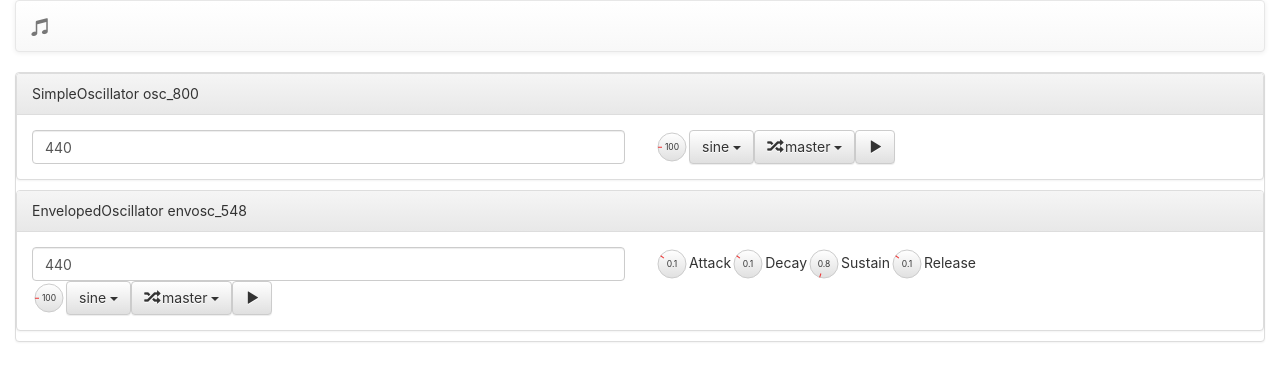
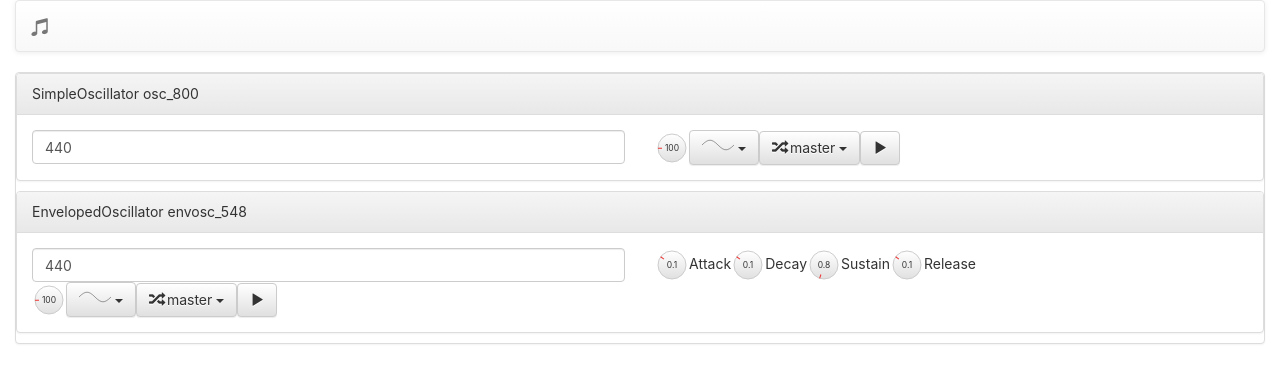
Before and after one commit to alexiusp/audioapi-playground, a React (Create React App) app: page / in a window 1280 px wide. Shown: the top 367 px of the page. Built offline with nearby package versions, Linux system fonts and the light colour scheme.

Commit message:
wave type implemented as svg

```diff
--- /dev/null
+++ b/src/controls/waveSelector.css
@@ -0,0 +1,6 @@
+.wave-type-selector svg.wave-type, li svg.wave-type {
+  stroke: #333;
+}
+li.active svg.wave-type {
+  stroke: #fff
+}
--- /dev/null
+++ b/src/controls/waveSelector.tsx
@@ -0,0 +1,91 @@
+import React from 'react';
+import { DropdownButton, MenuItem } from 'react-bootstrap';
+
+import './waveSelector.css';
+
+import { ID } from '../models/base';
+import { OscillatorType, DataCallback, OscillatorTypeEnum } from '../models/types';
+import { getUID } from '../utils/utils';
+
+export interface Props {
+  selected: OscillatorType;
+  id?: ID;
+  onSelect: DataCallback<any>;
+}
+
+export function SineWave() {
+  return (
+    <svg className="wave-type" width="32px" height="16px" viewBox="0 0 200 100">
+      <path strokeWidth="3" fill="none" d="M0 50 C 40 10, 60 10, 100 50 C 140 90, 160 90, 200 50" />
+    </svg>
+  );
+}
+
+export function SquareWave() {
+  return (
+    <svg className="wave-type" width="32px" height="16px" viewBox="0 0 200 100">
+      <path strokeWidth="3" fill="none" d="M0 50 L 0 0, 100 0, 100 100, 200 100, 200 50" />
+    </svg>
+  );
+}
+
+export function TriangleWave() {
+  return (
+    <svg className="wave-type" width="32px" height="16px" viewBox="0 0 200 100">
+      <path strokeWidth="3" fill="none" d="M0 50 L 50 0, 150 100, 200 50" />
+    </svg>
+  );
+}
+
+export function SawtoothWave() {
+  return (
+    <svg className="wave-type" width="32px" height="16px" viewBox="0 0 200 100">
+      <path strokeWidth="3" fill="none" d="M0 50 L 100 0, 100 100, 200 50" />
+    </svg>
+  );
+}
+
+export default function WaveSelector(props: Props) {
+  const { selected } = props;
+  const id = props.id || getUID('wave');
+  let activeWave = <SineWave />;
+  switch (selected) {
+    case OscillatorTypeEnum.Square:
+      activeWave = <SquareWave />;
+      break;
+    case OscillatorTypeEnum.Triangle:
+      activeWave = <TriangleWave />;
+      break;
+    case OscillatorTypeEnum.Sawtooth:
+      activeWave = <SawtoothWave />;
+      break;
+  }
+  return (
+    <DropdownButton
+      className="wave-type-selector"
+      onSelect={props.onSelect}
+      title={activeWave}
+      id={`${id}-type-selector`}>
+      <MenuItem
+        active={selected === OscillatorTypeEnum.Sine}
+        eventKey={OscillatorTypeEnum.Sine}>
+        <SineWave />
+      </MenuItem>
+      <MenuItem
+        active={selected === OscillatorTypeEnum.Square}
+        eventKey={OscillatorTypeEnum.Square}>
+        <SquareWave />
+      </MenuItem>
+      <MenuItem
+        active={selected === OscillatorTypeEnum.Triangle}
+        eventKey={OscillatorTypeEnum.Triangle}>
+        <TriangleWave />
+      </MenuItem>
+      <MenuItem
+        active={selected === OscillatorTypeEnum.Sawtooth}
+        eventKey={OscillatorTypeEnum.Sawtooth}>
+        <SawtoothWave />
+      </MenuItem>
+    </DropdownButton>
+  );
+}
--- a/src/models/types.ts
+++ b/src/models/types.ts
@@ -2,4 +2,11 @@ export type DataCallback<T = any> = (arg: T) => void;
 
 export type Callback = () => void;
 
+export enum OscillatorTypeEnum {
+  Sine = 'sine',
+  Square = 'square',
+  Triangle = 'triangle',
+  Sawtooth = 'sawtooth',
+  Custom = 'custom',
+}
 export type OscillatorType = 'sine'|'square'|'triangle'|'sawtooth'|'custom';
--- a/src/rack/instruments/envelopedOscillator.tsx
+++ b/src/rack/instruments/envelopedOscillator.tsx
@@ -19,8 +19,11 @@ import {
 import OutputSelector from '../../controls/outputSelector';
 import EnvelopedOscillator from '../../models/instruments/envelopedOscillator';
 import { setAttackEnvelopeInstrumentAction, setDecayEnvelopeInstrumentAction, setSustainEnvelopeInstrumentAction, setReleaseEnvelopeInstrumentAction } from '../../store/instruments/actions/envelope';
-import { throttledCallback, throttledChangeHandler } from '../../utils/utils';
+import { throttledCallback } from '../../utils/utils';
 import RoundKnob from '../../controls/roundKnob';
+
+import Sine from './sine.svg'
+import WaveSelector from '../../controls/waveSelector';
 
 export interface OwnProps {
   id: ID;
@@ -96,15 +99,7 @@ export function EnvelopedOscillatorUI(props: Props) {
         <Row>
           <Col xs={6}>
             <RoundKnob radius={17} value={osc.volume} onUpdate={props.onChangeVolume} />
-            <DropdownButton
-              onSelect={props.onSetOscType}
-              title={osc.oscillatorType}
-              id={`${osc.id}-type-selector`}>
-              <MenuItem active={osc.oscillatorType === 'sine'} eventKey="sine">sine</MenuItem>
-              <MenuItem active={osc.oscillatorType === 'square'} eventKey="square">square</MenuItem>
-              <MenuItem active={osc.oscillatorType === 'triangle'} eventKey="triangle">triangle</MenuItem>
-              <MenuItem active={osc.oscillatorType === 'sawtooth'} eventKey="sawtooth">sawtooth</MenuItem>
-            </DropdownButton>
+            <WaveSelector id={osc.id} selected={osc.oscillatorType} onSelect={props.onSetOscType} />
             <OutputSelector
               id={`${osc.id}-output-select`}
               active={osc.output}
--- a/src/rack/instruments/simpleOscillator.tsx
+++ b/src/rack/instruments/simpleOscillator.tsx
@@ -19,6 +19,7 @@ import {
 } from '../../store/instruments/actions';
 import OutputSelector from '../../controls/outputSelector';
 import RoundKnob from '../../controls/roundKnob';
+import WaveSelector from '../../controls/waveSelector';
 
 export interface OwnProps {
   id: ID;
@@ -51,15 +52,7 @@ export function SimpleOscillatorUI(props: Props) {
           </Col>
           <Col xs={6}>
             <RoundKnob radius={17} value={osc.volume} onUpdate={props.onChangeVolume} />
-            <DropdownButton
-              onSelect={props.onSetOscType}
-              title={osc.oscillatorType}
-              id={`${osc.id}-type-selector`}>
-              <MenuItem active={osc.oscillatorType === 'sine'} eventKey="sine">sine</MenuItem>
-              <MenuItem active={osc.oscillatorType === 'square'} eventKey="square">square</MenuItem>
-              <MenuItem active={osc.oscillatorType === 'triangle'} eventKey="triangle">triangle</MenuItem>
-              <MenuItem active={osc.oscillatorType === 'sawtooth'} eventKey="sawtooth">sawtooth</MenuItem>
-            </DropdownButton>
+            <WaveSelector id={osc.id} selected={osc.oscillatorType} onSelect={props.onSetOscType} />
             <OutputSelector
               id={`${osc.id}-output-select`}
               active={osc.output}
```
